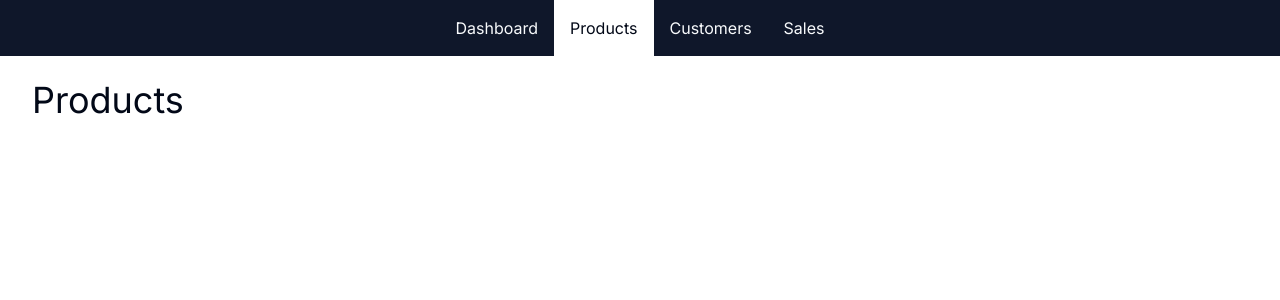
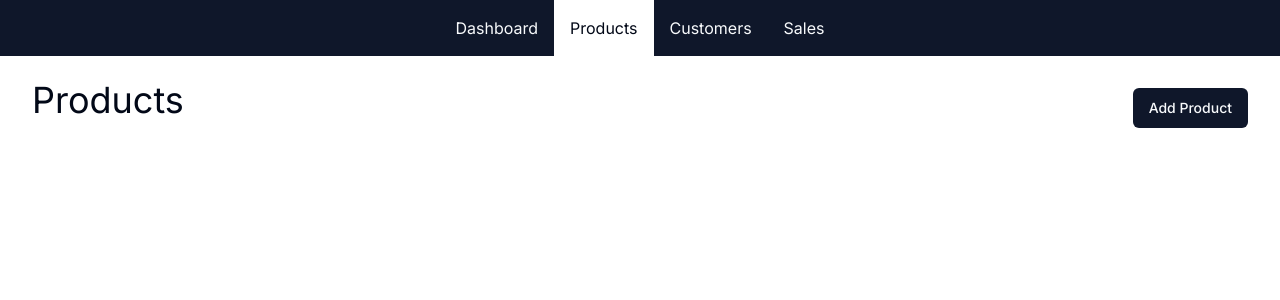
Before and after one commit to kthurman59/ecommerce_mvp, a Next.js app: page /admin/products in a window 1280 px wide. Shown: the top 300 px of the page. Built offline with nearby package versions, Linux system fonts and the light colour scheme.

Commit message:
UI build out

```diff
--- a/package.json
+++ b/package.json
@@ -10,6 +10,7 @@
   },
   "dependencies": {
     "@prisma/client": "^5.11.0",
+    "@radix-ui/react-slot": "^1.0.2",
     "class-variance-authority": "^0.7.0",
     "clsx": "^2.1.0",
     "lucide-react": "^0.364.0",
--- a/src/app/admin/products/page.tsx
+++ b/src/app/admin/products/page.tsx
@@ -1,8 +1,14 @@
+import { Button } from "@/components/ui/button";
 import { PageHeader } from "../_components/PageHeader";
+import Link from "next/link";
 
 export default function AdminProductsPage() {
-  return (<PageHeader>
-    Products
-  </PageHeader>
+  return (
+  <div className="flex justify-between items-center gap-4">
+    <PageHeader>Products</PageHeader>
+    <Button asChild>
+      <Link href="/admin/products/new">Add Product</Link>
+    </Button>
+  </div>
   )
 }
--- /dev/null
+++ b/src/components/ui/button.tsx
@@ -0,0 +1,56 @@
+import * as React from "react"
+import { Slot } from "@radix-ui/react-slot"
+import { cva, type VariantProps } from "class-variance-authority"
+
+import { cn } from "@/lib/utils"
+
+const buttonVariants = cva(
+  "inline-flex items-center justify-center whitespace-nowrap rounded-md text-sm font-medium ring-offset-background transition-colors focus-visible:outline-none focus-visible:ring-2 focus-visible:ring-ring focus-visible:ring-offset-2 disabled:pointer-events-none disabled:opacity-50",
+  {
+    variants: {
+      variant: {
+        default: "bg-primary text-primary-foreground hover:bg-primary/90",
+        destructive:
+          "bg-destructive text-destructive-foreground hover:bg-destructive/90",
+        outline:
+          "border border-input bg-background hover:bg-accent hover:text-accent-foreground",
+        secondary:
+          "bg-secondary text-secondary-foreground hover:bg-secondary/80",
+        ghost: "hover:bg-accent hover:text-accent-foreground",
+        link: "text-primary underline-offset-4 hover:underline",
+      },
+      size: {
+        default: "h-10 px-4 py-2",
+        sm: "h-9 rounded-md px-3",
+        lg: "h-11 rounded-md px-8",
+        icon: "h-10 w-10",
+      },
+    },
+    defaultVariants: {
+      variant: "default",
+      size: "default",
+    },
+  }
+)
+
+export interface ButtonProps
+  extends React.ButtonHTMLAttributes<HTMLButtonElement>,
+    VariantProps<typeof buttonVariants> {
+  asChild?: boolean
+}
+
+const Button = React.forwardRef<HTMLButtonElement, ButtonProps>(
+  ({ className, variant, size, asChild = false, ...props }, ref) => {
+    const Comp = asChild ? Slot : "button"
+    return (
+      <Comp
+        className={cn(buttonVariants({ variant, size, className }))}
+        ref={ref}
+        {...props}
+      />
+    )
+  }
+)
+Button.displayName = "Button"
+
+export { Button, buttonVariants }
```
Also changed, not shown: 1 other file (tests, documents, lock files or other folders).
